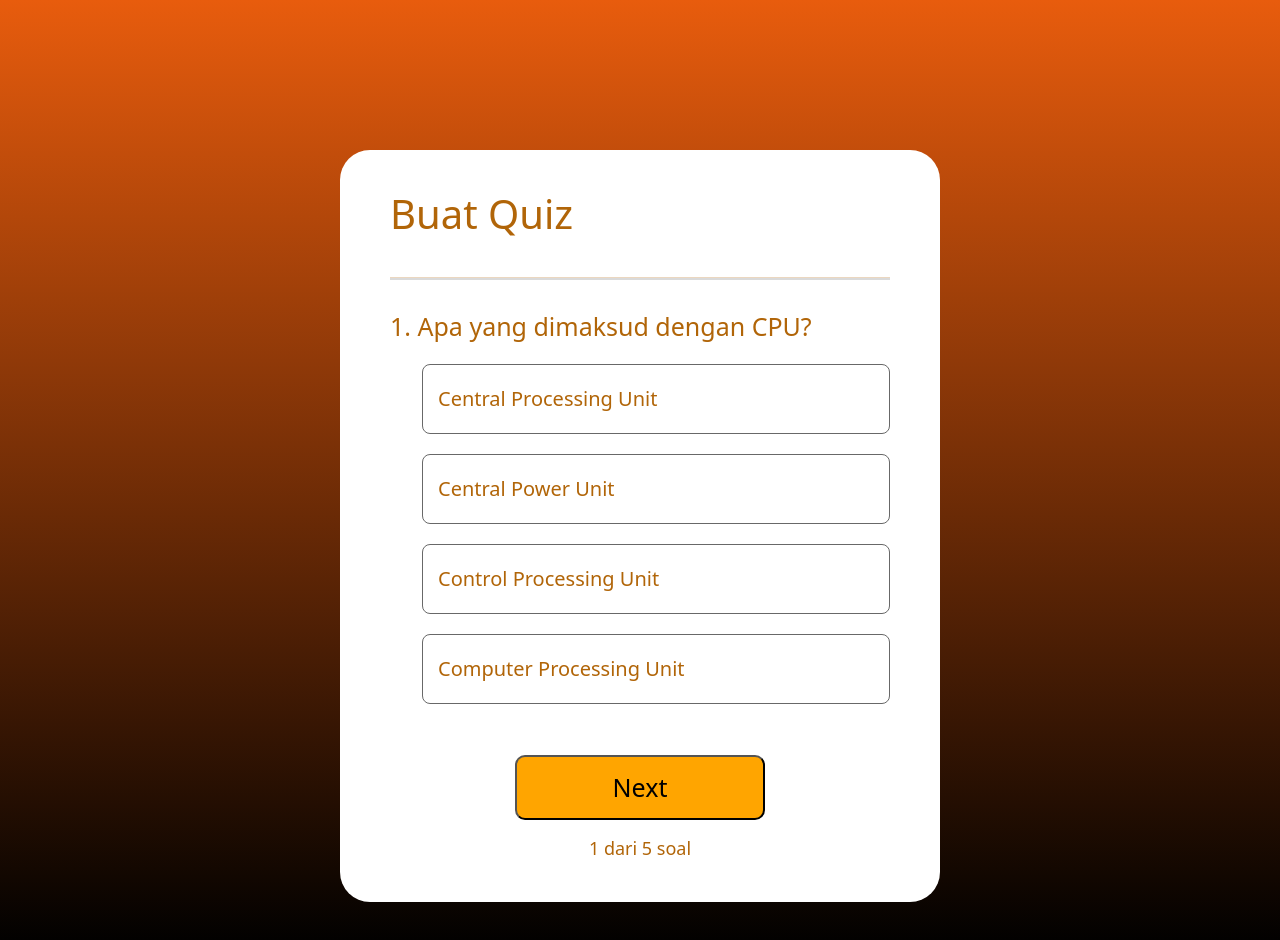
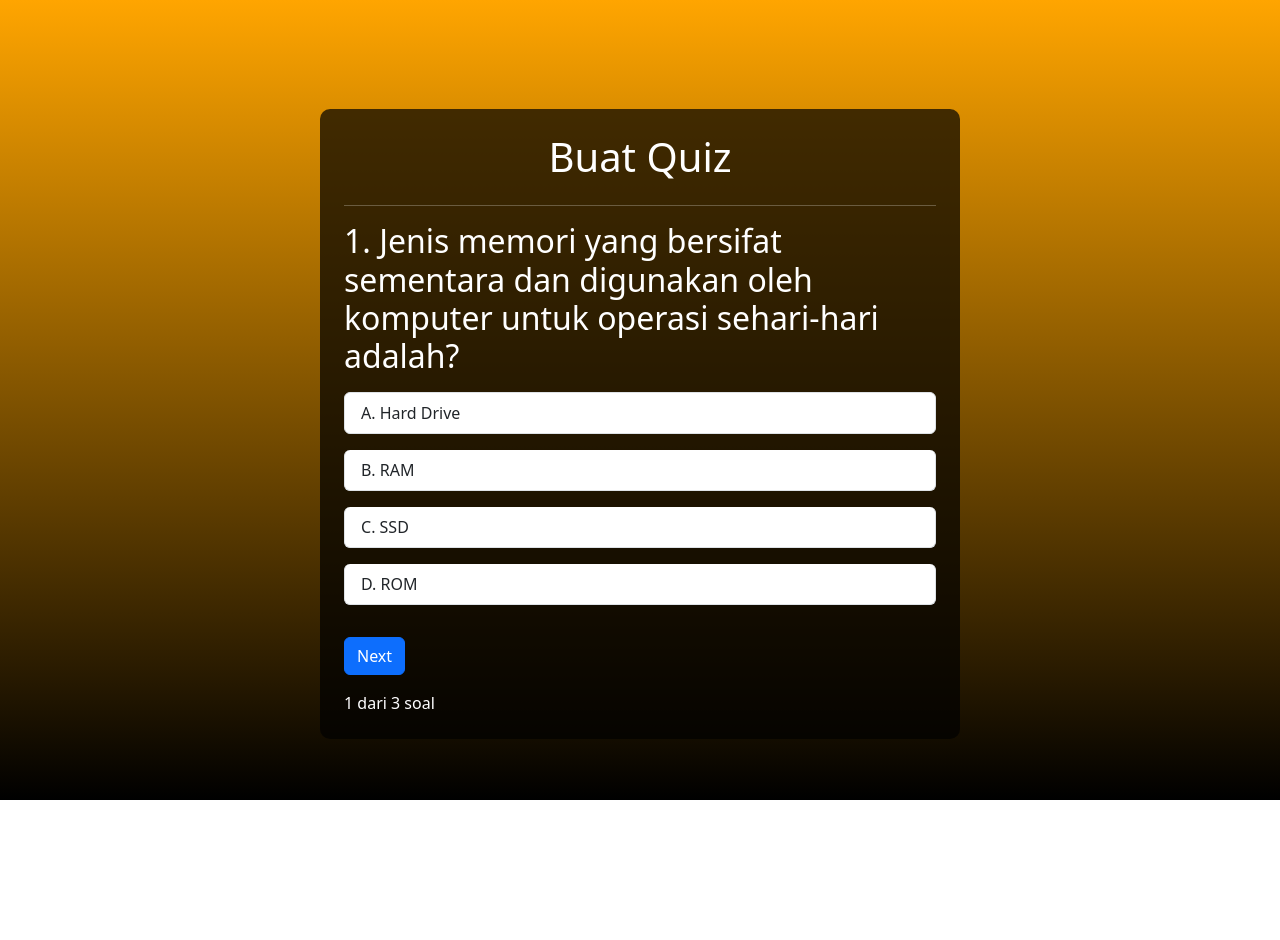
Before and after one commit to Jkz1/QuizOnline, a React (Vite) app in the folder QuizOnlineFrontend/: page / in a window 1280 px wide. Shown: the top 940 px of the page. After the commit the page ends 800 px from the top, so only its background shows below. Built offline with nearby package versions, Linux system fonts and the light colour scheme.

Commit message:
Add score and minor changes

```diff
--- a/QuizOnlineFrontend/package.json
+++ b/QuizOnlineFrontend/package.json
@@ -13,7 +13,8 @@
     "axios": "^1.7.7",
     "nodemon": "^3.1.7",
     "react": "^18.3.1",
-    "react-dom": "^18.3.1"
+    "react-dom": "^18.3.1",
+    "sweetalert2": "^11.14.3"
   },
   "devDependencies": {
     "@eslint/js": "^9.9.0",
--- a/QuizOnlineFrontend/src/App.jsx
+++ b/QuizOnlineFrontend/src/App.jsx
@@ -36,7 +36,10 @@ function App() {
           </div>
         ))}
       </div> */}
-      <Quiz></Quiz>
+
+      <div style={{ minHeight: '100vh', display: 'flex', justifyContent: 'center', alignItems: 'center', background: 'linear-gradient(orange, black)' }}>
+      <Quiz/>
+        </div>
     </>
   );
 }
--- a/QuizOnlineFrontend/src/assets/data.js
+++ b/QuizOnlineFrontend/src/assets/data.js
@@ -1,48 +1,17 @@
 export const data = [
-
     {
         question: "Apa yang dimaksud dengan CPU?",
-        option1: " Central Processing Unit",
-        option2: "Central Power Unit",
-        option3: "Control Processing Unit",
-        option4: "Computer Processing Unit",
-        ans: 1
+        options: ["Central Processing Unit", "Central Power Unit", "Control Processing Unit", "Computer Processing Unit"],
+        ans: "Central Processing Unit"
     },
-
     {
         question: "Jenis memori yang bersifat sementara dan digunakan oleh komputer untuk operasi sehari-hari adalah?",
-        option1: "Hard Drive",
-        option2: "ROM",
-        option3: "RAM",
-        option4: "SSD",
-        ans: 3
+        options: ["Hard Drive", "ROM", "RAM", "SSD"],
+        ans: "RAM"
     },
-
     {
-        question: "Apa fungsi utama dari sistem operasi (Operating System)?",
-        option1: "Menjalankan program antivirus",
-        option2: "Menghubungkan pengguna dengan perangkat keras",
-        option3: "Mengatur ukuran layar monitor",
-        option4: "Mengoptimalkan kecepatan internet",
-        ans: 2
-    },
-
-    {
-        question: "Perangkat apa yang digunakan untuk menghubungkan komputer ke jaringan internet?",
-        option1: "SSD",
-        option2: "GPU",
-        option3: "RAM",
-        option4: "ROUTER",
-        ans: 4
-    },
-
-    {
-        question: "Apa kepanjangan dari HTML, yang sering digunakan dalam pembuatan website?",
-        option1: "Hypertext Making Language",
-        option2: "Hyper Tool Markup Language",
-        option3: "Hyperlink Text Markup Language",
-        option4: "Hypertext Markup Language",
-        ans: 4
-    },
-
-]
+        question: "Warna dari mangga matang",
+        options: ["Merah", "Kuning", "Hijau"],
+        ans: "Kuning"
+    }
+];
--- a/QuizOnlineFrontend/src/main.jsx
+++ b/QuizOnlineFrontend/src/main.jsx
@@ -1,4 +1,3 @@
-import { StrictMode } from 'react'
 import { createRoot } from 'react-dom/client'
 import App from './App.jsx'
 
--- a/QuizOnlineFrontend/src/pages/Quiz.css
+++ b/QuizOnlineFrontend/src/pages/Quiz.css
@@ -4,57 +4,14 @@ body{
     height: 100vh;
     background-image: linear-gradient(#E85C0D, #000000);
 }
-.container{
-    width: 600px;
-    margin: auto;
-    margin-top: 150px;
-    background: white;
-    color: rgb(177, 101, 8);
-    display: flex;
-    flex-direction: column;
-    gap: 15px;
-    border-radius: 30px;
-    padding: 40px 50px;
-}
-.container hr{
-    height: 3px;
-    background: #707070
-}
-.container h2{
-    font-size: 25px;
-}
-.container ul li{
-    display: flex;
-    align-items: center;
-    height: 70px;
-    padding-left: 15px;
-    border: 1px solid #686868;
-    border-radius: 8px;
-    margin-bottom: 20px;
-    font-size: 20px;
-    cursor: pointer;
-}
-.container button{
-    margin: auto;
-    width: 250px;
-    height: 65px;
-    background: orange;
-    color: black;
-    font-size: 25px;
-    font-weight: 500;
-    border-radius: 10px;
-    cursor: pointer;
-}
-.container .soal{
-    margin: auto;
-    font-size: 18px;
-}
 .container .Benar{
     background: #99e88d;
     border-color: #00d397;
+    border-width: 1.5px;
     color: #0c76bd;
 }
 .container .Salah{
     background: #ffebeb;
     border-color: #ff4a4a;
+    border-width: 1.5px;
 }
--- a/QuizOnlineFrontend/src/pages/test.jsx
+++ b/QuizOnlineFrontend/src/pages/test.jsx
@@ -1,65 +1,119 @@
 import React, { useRef, useState } from "react";
 import './Quiz.css'
 import { data } from "../assets/data";
+import Swal from 'sweetalert2'
+import { shuffle } from "../utils/funct";
 
-const Quiz= () => {
+const Quiz = () => {
+    let [index, setIndex] = useState(0);
+    let [question, setQuestion] = useState(data[index]);
+    let [AlrChoose, setAlrChoose] = useState(false);
+    let [score, setScore] = useState(0);
 
-    let [index,setIndex] = useState(0);
-    let [question, setQuestion] = useState(data[index])
-    let [lock, setLock] = useState(false);
-    let [score, setScore] = useState(0)
+    let optionRefs = useRef([]);
 
-    let Option1 = useRef(null);
-    let Option2 = useRef(null);
-    let Option3 = useRef(null);
-    let Option4 = useRef(null);
+    let nextButtonRef = useRef();
+    let completeButtonRef = useRef();
 
-    let option_array = [Option1, Option2, Option3, Option4];
+    useState(() => {
+        shuffle(data)
+        data.forEach((question) => {
+            shuffle(question.options)
+        })
+        setQuestion(data[index]);
+    }, [])
 
     const checkAns = (e, ans) => {
-        if (lock === false) {
-            if (question.ans===ans) {
+        if (AlrChoose === false) {
+            if (question.ans === ans) {
                 e.target.classList.add("Benar");
-                setLock(true);
-                setScore(prev=>prev+1);
+                setAlrChoose(true);
+                setScore(prev => prev + 1);
+            } else {
+                e.target.classList.add("Salah");
+                optionRefs.current[question.options.findIndex(option => option === question.ans)].classList.add("Benar");
+                setAlrChoose(true);
+                optionRefs.current[question.ans - 1].classList.add("Benar");
+            }
+        }
+    }
+
+    const Next = () => {
+        if (AlrChoose === true) {
+            if(index === data.length - 1){
+                Swal.fire({
+                    title: "Quiz Selesai",
+                    text: `Score Anda : ${score}/${data.length}`,
+                    icon: "success",
+                    showCancelButton: true,
+                    confirmButtonColor: "#3085d6",
+                    cancelButtonColor: "#347928",
+                    confirmButtonText: "Try Again",
+                    cancelButtonText: "Back to Home",
+                  }).then((result) => {
+                    if (result.isConfirmed) {
+                      window.location.reload();
+                    }else{
+                        Swal.fire({
+                            title : "Back to Home",
+                            icon : "success",
+                        })
+                    }
+                  });
+
+            }
+            else if(index === data.length - 2){
+                setIndex(index + 1);
+                setQuestion(data[index + 1]);
+                setAlrChoose(false);
+                optionRefs.current.forEach(option => {
+                    option.classList.remove("Salah");
+                    option.classList.remove("Benar");
+                });
+                nextButtonRef.current.classList.add("d-none");
+                completeButtonRef.current.classList.remove("d-none");
             }
             else{
-                e.target.classList.add("Salah");
-                setLock(true);
-                option_array[question.ans-1].current.classList.add("Benar");
+                setIndex(index + 1);
+                setQuestion(data[index + 1]);
+                setAlrChoose(false);
+                optionRefs.current.forEach(option => {
+                    option.classList.remove("Salah");
+                    option.classList.remove("Benar");
+                });
             }
         }
-
-    }
-
-    const Next = ()=>{
-        if (lock===true) {
-            setIndex(++index);
-            setQuestion(data[index]);
-            setLock(false);
-            option_array.map((option)=>{
-                option.current.classList.remove("Salah");
-                option.current.classList.remove("Benar");
-                return null
+        else{
+            Swal.fire({
+                title: "Pilih jawaban terlebih dahulu",
+                icon: "warning",
             })
         }
     }
 
     return (
-        <div className="container">
-            <h1>Buat Quiz</h1>
-            <hr />
-            <h2>{index+1}. {question.question}</h2>
-            <ul>
-                <li ref={Option1} onClick={(e)=>{checkAns(e,1)}}>{question.option1}</li>
-                <li ref={Option2} onClick={(e)=>{checkAns(e,2)}}>{question.option2}</li>
-                <li ref={Option3} onClick={(e)=>{checkAns(e,3)}}>{question.option3}</li>
-                <li ref={Option4} onClick={(e)=>{checkAns(e,4)}}>{question.option4}</li>
-            </ul>
-            <button onClick={Next}>Next</button>
-            <div className="soal">{index+1} dari {data.length} soal</div>
-        </div>
+            <div className="container mt-5 p-4 w-50" style={{ color: 'white', borderRadius: '10px', background: 'rgba(0, 0, 0, 0.7)' }}>
+                <h1 className="text-center mb-4">Buat Quiz</h1>
+                <hr />
+                <h2>{index + 1}. {question.question}</h2>
+                <ul className="list-group">
+                    {question.options.map((option, i) => (
+                        <li
+                            key={i}
+                            ref={el => optionRefs.current[i] = el}
+                            onClick={(e) => { checkAns(e, option) }}
+                            className="list-group-item list-group-item-action mt-2 mb-2 rounded"
+                            style={{ cursor: 'pointer' }}
+                        >
+                            {String.fromCharCode(65+i)}. {option}
+                        </li>
+                    ))}
+                </ul>
+                <button ref={nextButtonRef} className="btn btn-primary mt-4" onClick={Next}>Next</button>
+                <button ref={completeButtonRef} className="btn btn-primary mt-4 d-none" onClick={Next}>Complete</button>
+                <div className="soal mt-3">{index + 1} dari {data.length} soal</div>
+            </div>
     )
 }
 
-export default Quiz
+export default Quiz;
--- /dev/null
+++ b/QuizOnlineFrontend/src/utils/funct.js
@@ -0,0 +1,15 @@
+export function shuffle(array) {
+    let currentIndex = array.length;
+
+    // While there remain elements to shuffle...
+    while (currentIndex != 0) {
+
+      // Pick a remaining element...
+      let randomIndex = Math.floor(Math.random() * currentIndex);
+      currentIndex--;
+
+      // And swap it with the current element.
+      [array[currentIndex], array[randomIndex]] = [
+        array[randomIndex], array[currentIndex]];
+    }
+}
```
Also changed, not shown: QuizOnlineFrontend/src/pages/create-quiz.jsx (deleted, +0 -11 lines), QuizOnlineFrontend/src/pages/score.jsx (added, +18 -0 lines), 1 other file (tests, documents, lock files or other folders).
